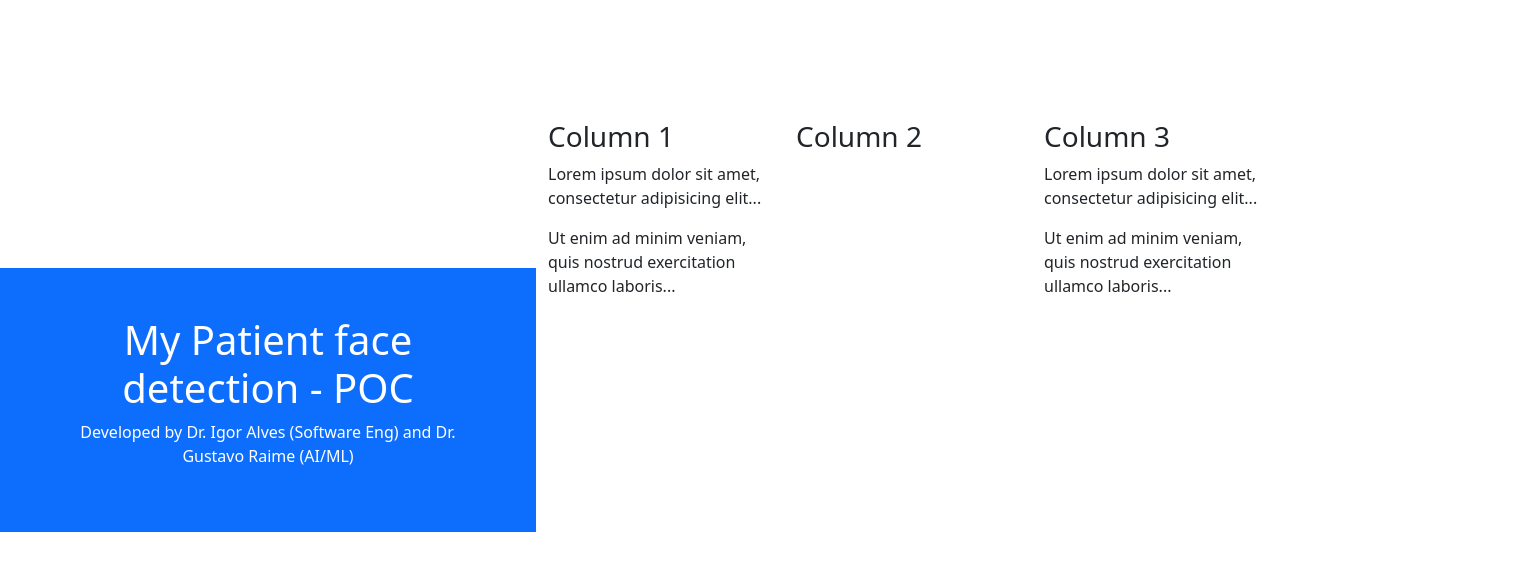
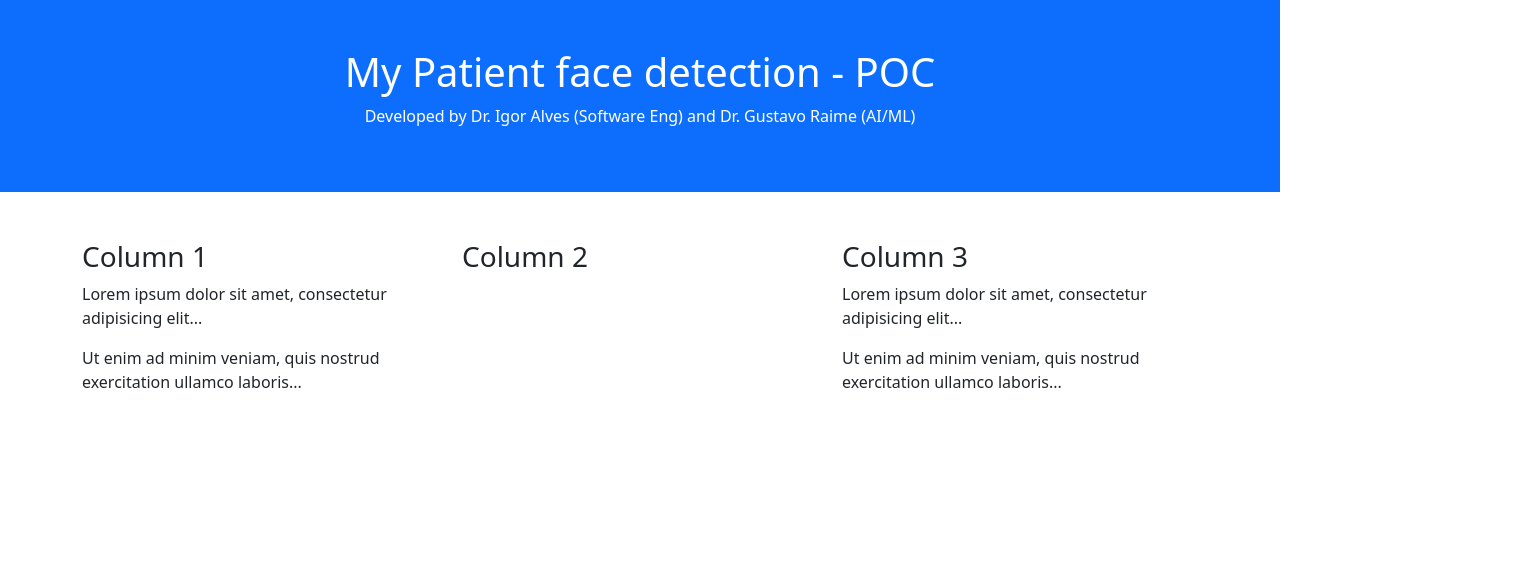
Before and after one commit to WebDevSimplified/Face-Detection-JavaScript, a plain HTML site: page index.html in a window 1280 px wide. Shown: the whole page, 1516 px wide, since content can reach past the window. Drawn offline with nearby package versions, Linux system fonts and the light colour scheme; no server answers.

Commit message:
Removed style
<style>
    body {
      margin: 0;
      padding: 0;
      width: 100vw;
      height: 100vh;
      display: flex;
      justify-content: center;
      align-items: center;
    }

    canvas {
      position: absolute;
    }
  </style>

```diff
--- a/index.html
+++ b/index.html
@@ -11,21 +11,6 @@
 
   <script defer src="face-api.min.js"></script>
   <script defer src="script.js"></script>
-  <style>
-    body {
-      margin: 0;
-      padding: 0;
-      width: 100vw;
-      height: 100vh;
-      display: flex;
-      justify-content: center;
-      align-items: center;
-    }
-
-    canvas {
-      position: absolute;
-    }
-  </style>
 </head>
 <body>
 
```
